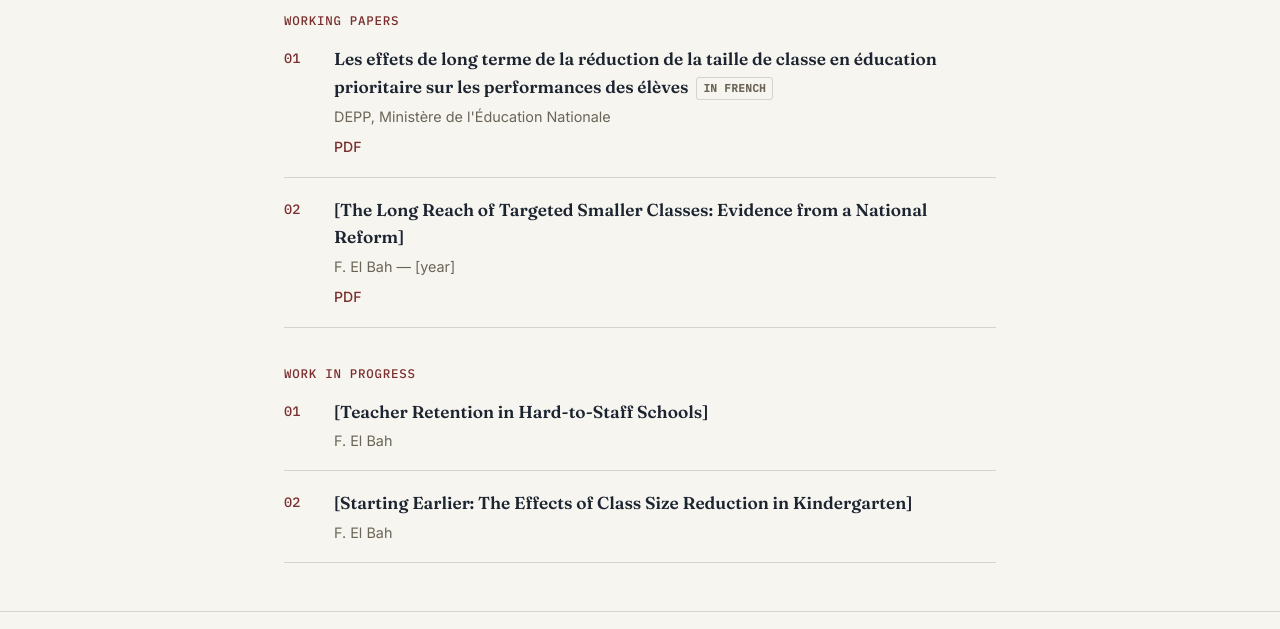
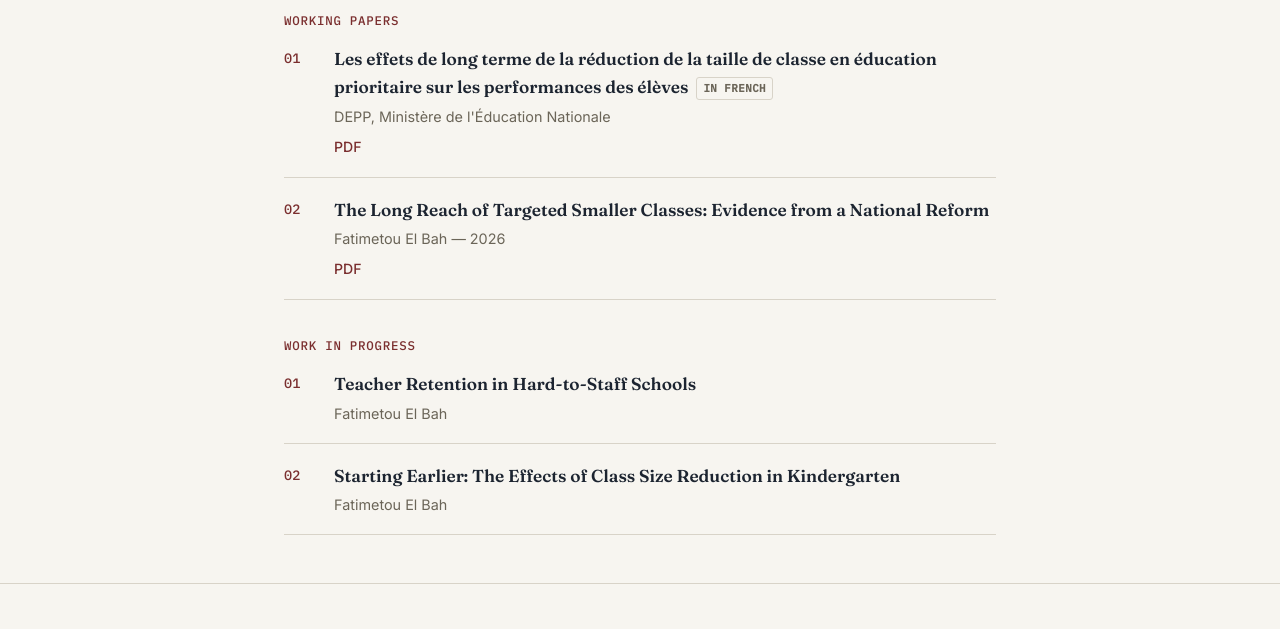
Before and after one commit to fatimetouelbah/fatimetouelbah.github.io, a plain HTML site: page index.html in a window 1280 px wide. Shown: the part 680-1309 px from the top of the page. Drawn offline with Linux system fonts and the light colour scheme.

Commit message:
Update index.html

```diff
--- a/index.html
+++ b/index.html
@@ -205,8 +205,8 @@
         <li class="pub">
           <div class="n">02</div>
           <div>
-            <div class="title">[The Long Reach of Targeted Smaller Classes: Evidence from a National Reform]</div>
-            <div class="meta">F. El Bah — [year]</div>
+            <div class="title">The Long Reach of Targeted Smaller Classes: Evidence from a National Reform</div>
+            <div class="meta">Fatimetou El Bah — 2026</div>
             <div class="actions">
               <a href="papers/CSR_LT_effects_WP.pdf">PDF</a>
             </div>
@@ -223,16 +223,16 @@
         <li class="pub">
           <div class="n">01</div>
           <div>
-            <div class="title">[Teacher Retention in Hard-to-Staff Schools]</div>
-            <div class="meta">F. El Bah</div>
+            <div class="title">Teacher Retention in Hard-to-Staff Schools</div>
+            <div class="meta">Fatimetou El Bah</div>
           </div>
         </li>
 
         <li class="pub">
           <div class="n">02</div>
           <div>
-            <div class="title">[Starting Earlier: The Effects of Class Size Reduction in Kindergarten]</div>
-            <div class="meta">F. El Bah</div>
+            <div class="title">Starting Earlier: The Effects of Class Size Reduction in Kindergarten</div>
+            <div class="meta">Fatimetou El Bah</div>
           </div>
         </li>
 
```
